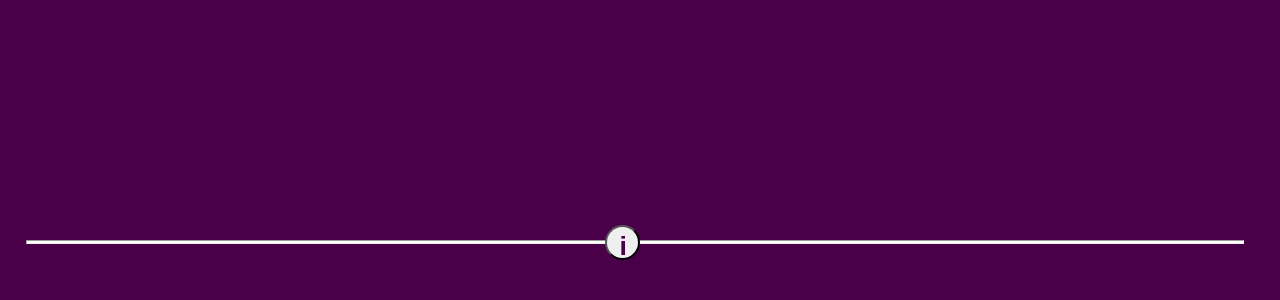
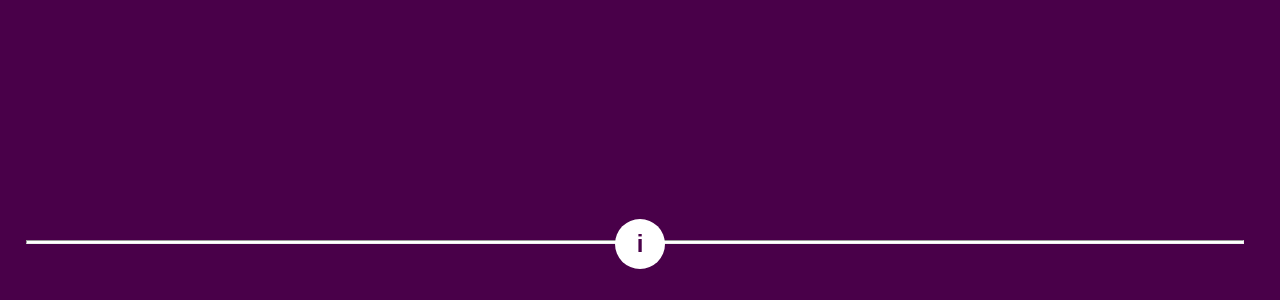
Before and after one commit to VictorNicolasLO/paneles-solares-frontend, a React (Create React App) app: page / in a window 1280 px wide. Shown: the part 500-800 px from the top of the page. Built offline with nearby package versions, Linux system fonts and the light colour scheme.

Commit message:
Small changes

```diff
--- a/src/modules/main-page/components/foot-bar/FootBar.css
+++ b/src/modules/main-page/components/foot-bar/FootBar.css
@@ -1,26 +1,36 @@
-.button{
+.button {
   position: absolute;
-    bottom:  5%;
-    right: 50%;
-    color: white;
+  bottom: 3.9%;
+  margin: auto;
+  left: 0;
+  right: 0;
+  background: white;
   border-radius: 50%;
-    height: 35px;
-    width: 35px;
+  height: 50px;
+  width: 50px;
+  display: flex;
+  align-items: center;
+  text-align: center;
+  justify-content: center;
+  transition: 0.3s;
+  cursor: pointer;
 }
-.hr{
+.button:hover {
+  background: rgb(214, 214, 214);
+}
+
+.hr {
   position: absolute;
   left: 2%;
-    bottom:  6%;
+  bottom: 6%;
   height: 2px;
   width: 95%;
   background-color: white;
 }
 
-.h1{
-    position: fixed;
-    bottom: 2.5%;
-    left:  48.4%;
+.h1 {
+  font-size: 1.5em;
   text-align: center;
   font-weight: bold;
-    color:rgb(73, 0, 73);
+  color: rgb(73, 0, 73);
 }
--- a/src/modules/main-page/components/foot-bar/FootBar.js
+++ b/src/modules/main-page/components/foot-bar/FootBar.js
@@ -1,16 +1,25 @@
 import React, { Component } from 'react';
+import PropTypes from 'prop-types';
 import './FootBar.css';
-export default class FootBar extends Component {
+
+class FootBar extends Component {
   render() {
-    return(
-    <div className="component-FootBar" />,
-    <div>
-        <hr className= "hr"/>,
-        <button class="button">
-         <h1 className="h1">i</h1>
-        </button>
-     </div>
-    )
-
+    return (
+      <div className="component-FootBar" />,
+      (
+        <div>
+          <hr className="hr" />,
+          <div className="button" onClick={this.props.onShowInfo}>
+            <h1 className="h1">i</h1>
+          </div>
+        </div>
+      )
+    );
   }
 }
+
+FootBar.propTypes = {
+  onShowInfo: PropTypes.func.isRequired
+};
+
+export default FootBar;
--- a/src/modules/main-page/playground/Playground.js
+++ b/src/modules/main-page/playground/Playground.js
@@ -2,7 +2,11 @@ import React, { Component } from 'react';
 import './Playground.css';
 import FootBar from '../components/foot-bar/FootBar';
 export default class Playground extends Component {
+  clickTest = () => {
+    alert('Hey');
+  };
+
   render() {
-    return <FootBar />;
+    return <FootBar onShowInfo={this.clickTest} />;
   }
 }
```
Lines whose indentation alone changed are shown as unchanged.
